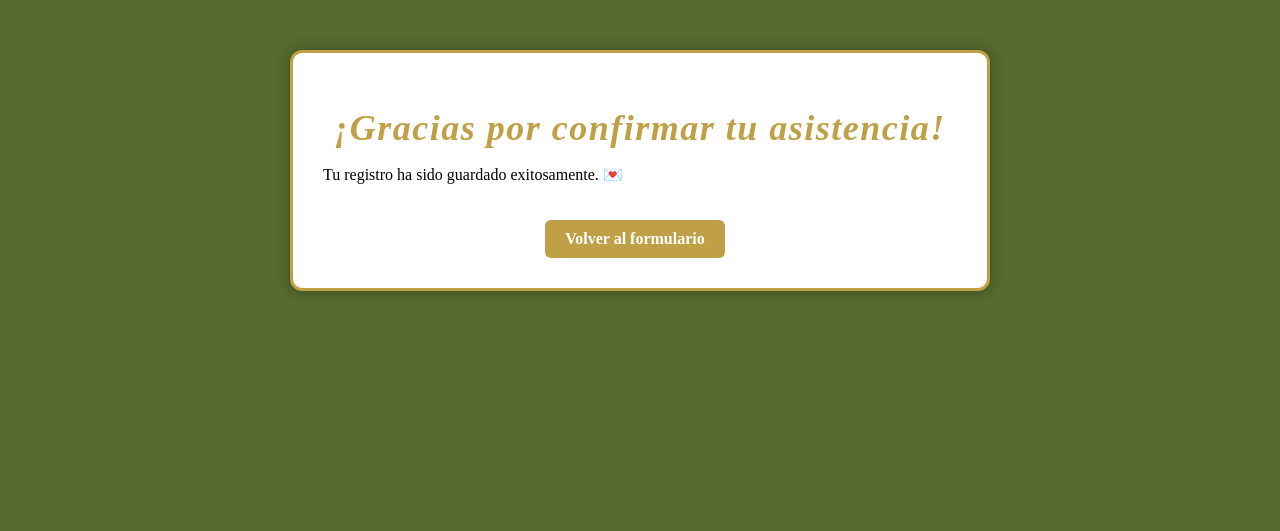
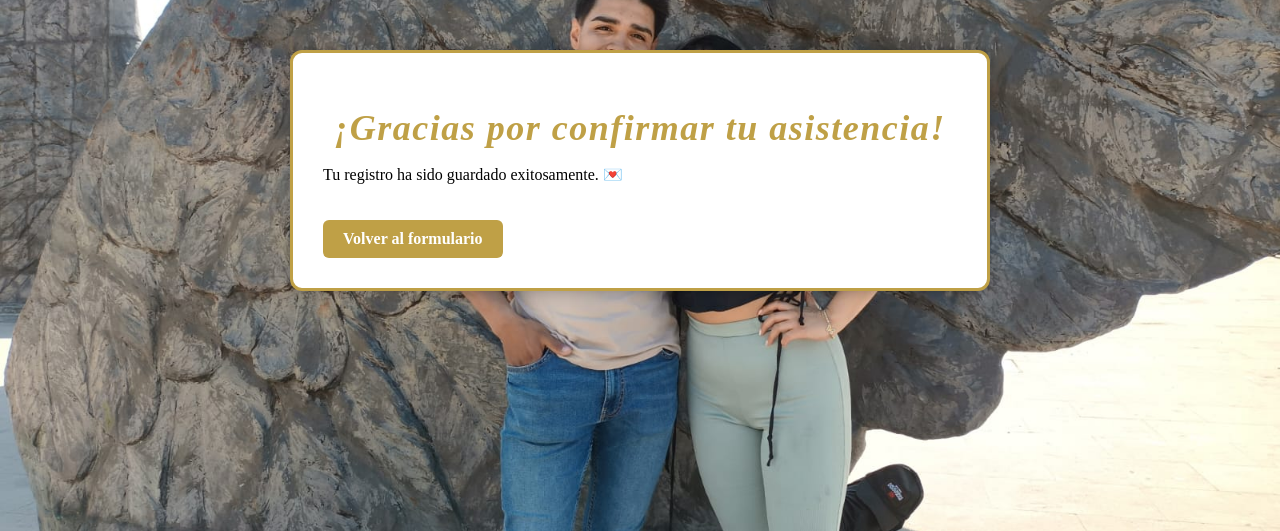
Before and after one commit to marthaloa30/boda, a Flask app: page /gracias in a window 1280 px wide. Shown: the top 531 px of the page. Run offline with Flask 3, Linux system fonts and the light colour scheme; some libraries are stand-ins or nearby versions.

Commit message:
cambio de fondo

```diff
--- a/requirements.txt
+++ b/requirements.txt
@@ -1,2 +1,3 @@
 Flask
 gunicorn
+psycopg2-binary
--- a/static/style.css
+++ b/static/style.css
@@ -1,6 +1,9 @@
 /* Estilo base */
 body {
-  background-color: #556b2f; /* verde olivo */
+  background-image: url("/static/novios.jpg"); /* ruta a tu imagen */
+  background-size: cover; /* para que la imagen cubra todo el fondo */
+  background-position: center; /* para centrar la imagen */
+  background-repeat: no-repeat; /* para que no se repita */
   color: #000;
   font-family: "Playfair Display", serif;
   margin: 0;
@@ -121,26 +124,6 @@ th {
 /* Botón estilo enlace */
 .boton {
   display: inline-block;
-  background-color: #bfa046; /* mismo dorado */
-  color: white;
-  padding: 10px 20px;
-  margin-top: 20px;
-  margin-right: 10px;
-  text-decoration: none;
-  border-radius: 6px;
-  font-weight: 700;
-  font-family: "Playfair Display", serif;
-  transition: background-color 0.3s ease;
-  text-align: center;
-}
-
-/* Añade esto para centrar cualquier botón envuelto */
-.centrado {
-  text-align: center;
-}
-
-.boton {
-  display: inline-block;
   background-color: #bfa046;
   color: white;
   padding: 10px 20px;
@@ -179,7 +162,6 @@ th {
     padding: 14px;
     font-size: 16px;
     margin-right: 0;
-    alig
   }
 
   .radio-group {
```
Also changed, not shown: static/novios.jpg (added), 1 other file.
